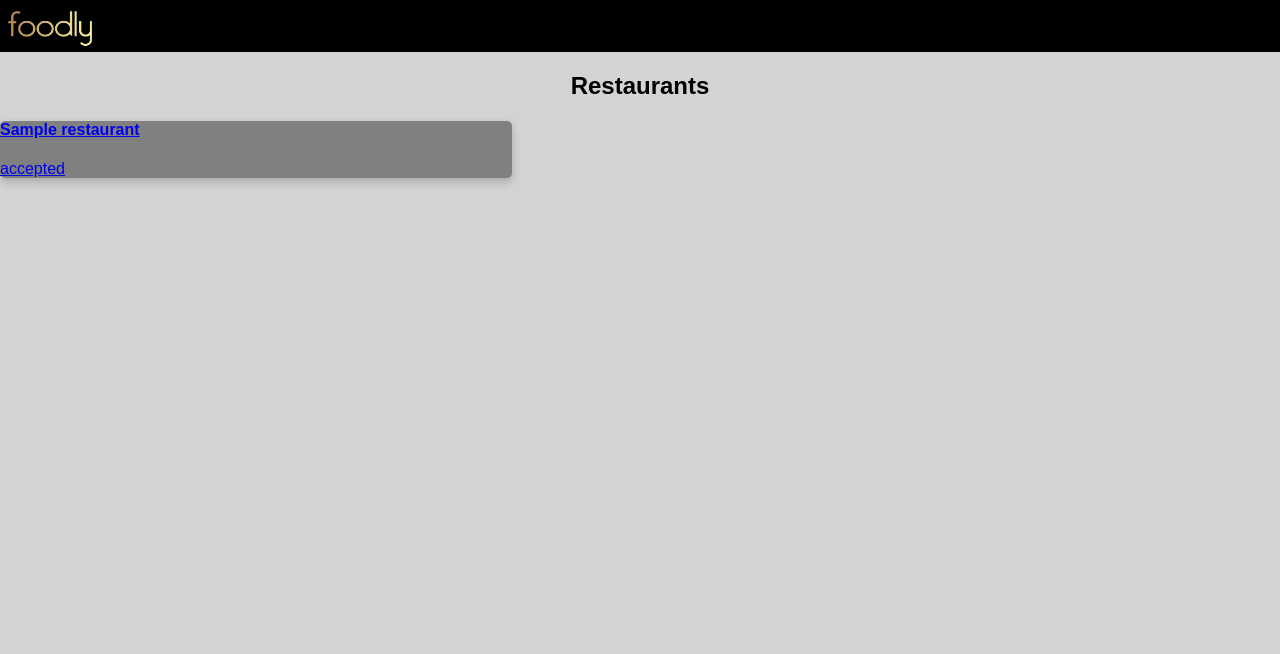
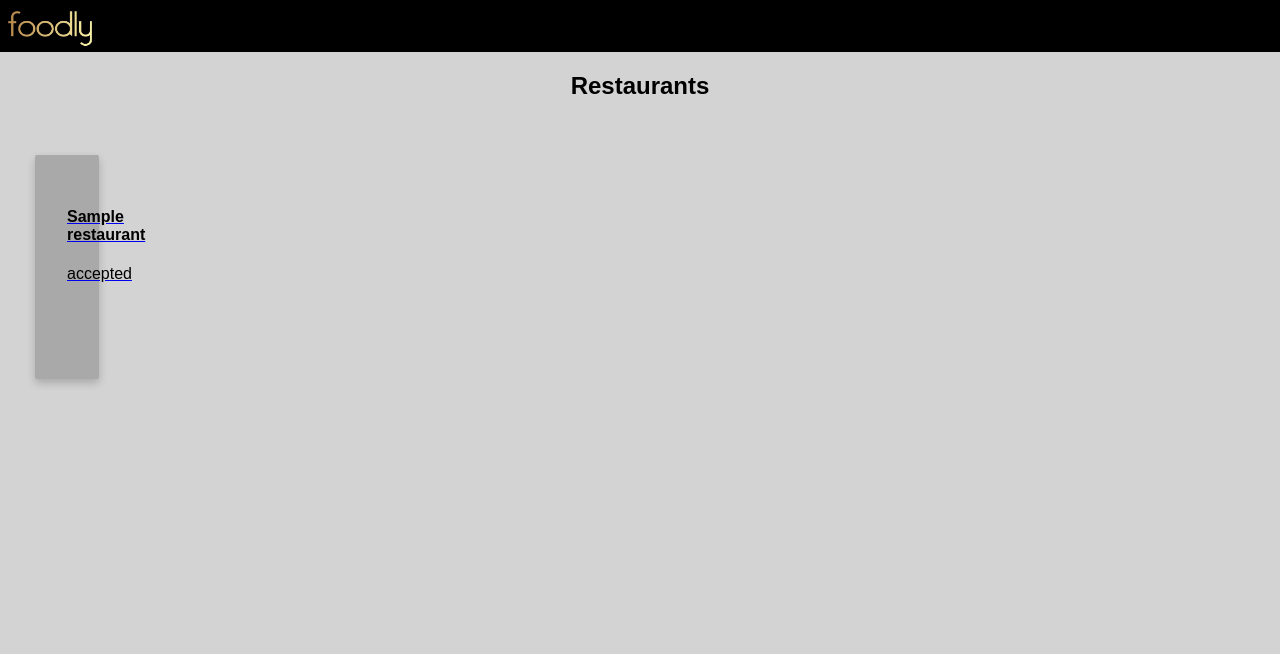
Before and after one commit to namanvashistha/foodly, a PHP site: page /home.php in a window 1280 px wide. Shown: the top 654 px of the page. Run offline with PHP 8.4, Linux system fonts and the light colour scheme; the visitor is signed in with stand-in values (Sample User, id 1); tables that the repository leaves empty or names only in its code hold one stand-in row (values such as "Sample post").

Commit message:
Cards updated

```diff
--- a/css/home.css
+++ b/css/home.css
@@ -142,6 +142,7 @@ span.log_pass {
     .cancelbtn {
        width: 100%;
     }
+
 }
 
 .navbar {
@@ -160,11 +161,13 @@ span.log_pass {
   padding: 14px 16px;
   text-decoration: none;
   font-size: 17px;
+  cursor: pointer;
 }
 
 .navbar a:hover {
   background:  #FFDF00;
   color: black;
+  cursor: pointer;
 }
 
 .navbar a.active {
@@ -236,16 +239,10 @@ li a:hover:not(.active) {
     text-align: center;
 }
 
-.card {
-    box-shadow: 0 4px 8px 0 rgba(0,0,0,0.2);
-    transition: 0.3s;
-    width: 40%;
-    border-radius: 5px;
-    background-color: grey;
-}
+
 
 .card:hover {
-    box-shadow: 0 8px 16px 0 rgba(0,0,0,0.2);
+    box-shadow: 0 25px 25px 0 rgba(0,0,0,0.4);
 }
 
 
@@ -271,3 +268,24 @@ img {
   border-top: 5px solid black;
 
 }
+.cards{
+  display: inline-block;
+  padding: 30px;
+}
+.card-container{
+  display: inline-block;
+  position: relative;
+  padding: 5px;
+  width: 22%;
+}
+.card {
+  box-shadow: 0 4px 8px 0 rgba(0,0,0,0.2);
+  transition: 0.3s;
+  height: 10em;
+  border-radius: 2%;
+  background-color: rgba(0,0,0,0.2);
+  cursor: pointer;
+  text-decoration: none;
+  color: black;
+  padding: 2em 2em 2em 2em;
+}
--- a/home.php
+++ b/home.php
@@ -27,9 +27,10 @@ $q1=mysqli_query($con,$q);
 <li><img src="images\header_logo.jpeg" align="left" width="100" height="52"></li>
 </ul>
 <center><h2>Restaurants</h2></center>
-<div>
+<div class="cards">
 	<?php
 	while($row=mysqli_fetch_array($q1)){ ?>
+		<div class="card-container">
 		<a href="restaurant_menu.php?restaurant=<?php echo $row['email']; ?>">
     		<div class="card">
 
@@ -37,7 +38,9 @@ $q1=mysqli_query($con,$q);
     				<p><?php echo $row['status'];  ?></p>
 
     		</div>
-  		</a><?php } ?>
+  		</a>
+  	</div>
+  	<?php } ?>
 </div>
 
 
```
